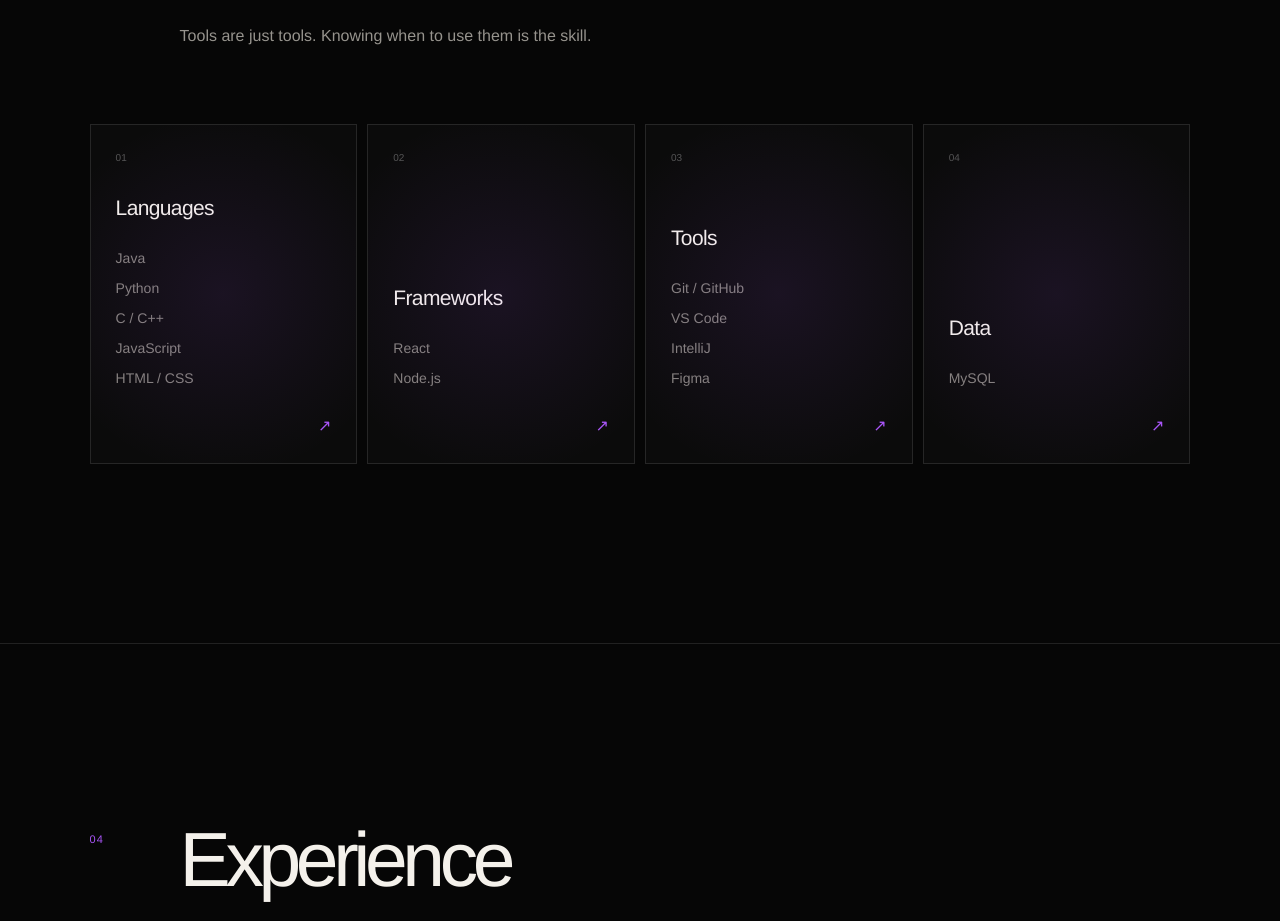
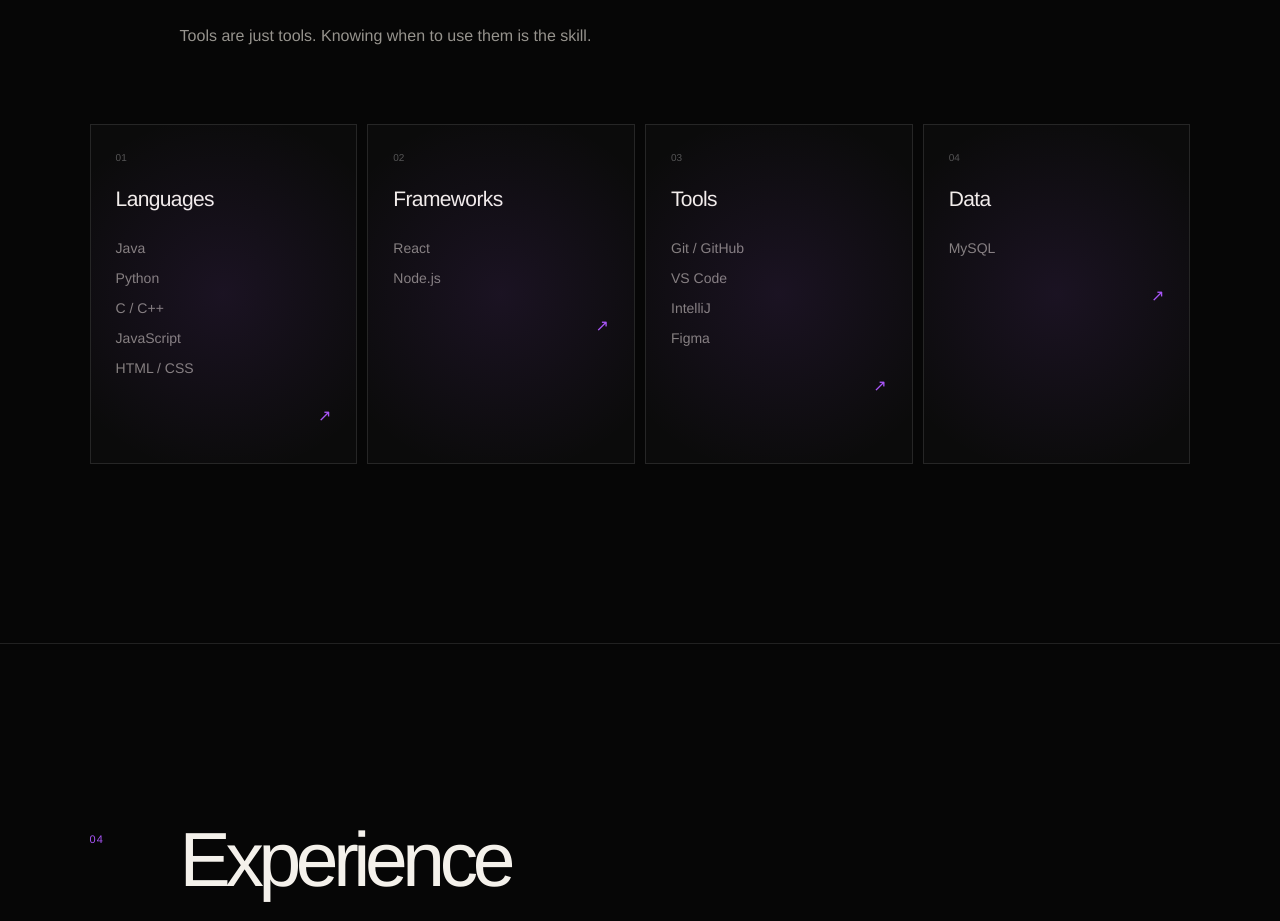
Before and after one commit to mahmoudsharks09/mahmoud-sharkawy-portfolio, a React (Vite) app: page / in a window 1280 px wide. Shown: the part 1980-2901 px from the top of the page. Built offline with nearby package versions, Linux system fonts and the light colour scheme; a web font is replaced by a local one.

Commit message:
Align skill card headings to top

```diff
--- a/src/index.css
+++ b/src/index.css
@@ -484,17 +484,19 @@ svg { width: 15px; height: 15px; }
   padding: 25px;
   display: flex;
   flex-direction: column;
+  justify-content: flex-start;
 }
 .skill-number {
   color: #555;
   font-size: 10px;
-  margin-bottom: auto;
+  margin-bottom: 18px;
 }
 .skill-card h3 {
   margin: 0 0 24px;
   font-size: 21px;
   font-weight: 400;
   letter-spacing: -.03em;
+  align-self: flex-start;
 }
 .skill-list {
   display: flex;
```
